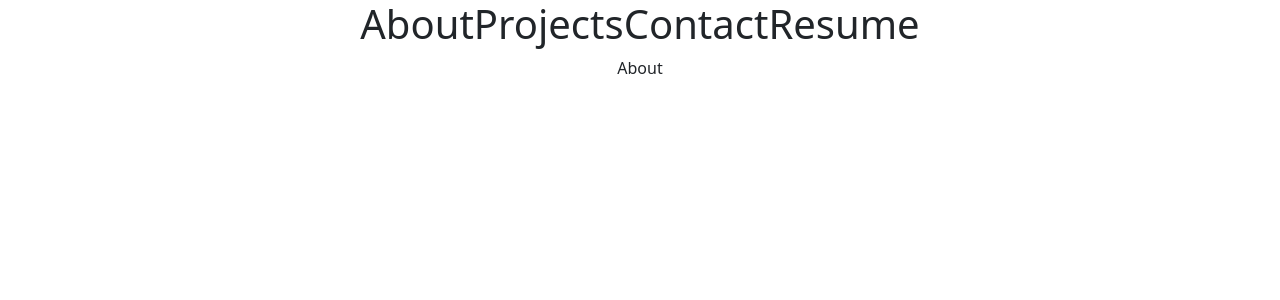
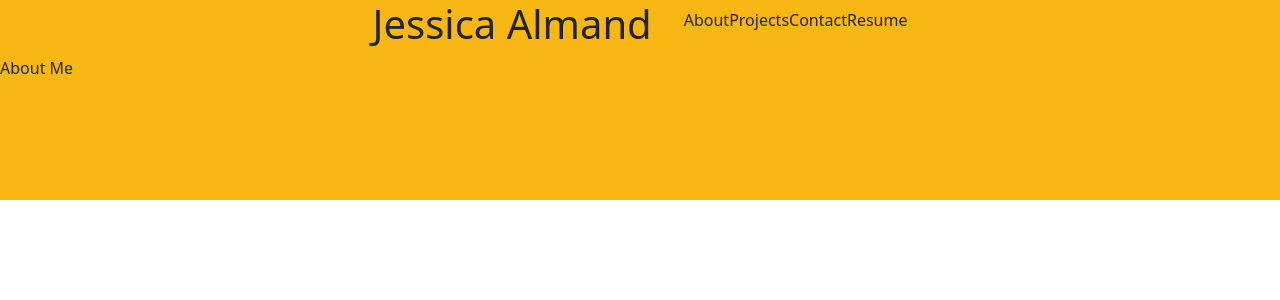
Before and after one commit to jalmand2/react-portfolio, a React (Create React App) app: page / in a window 1280 px wide. Shown: the top 300 px of the page. Built offline with nearby package versions, Linux system fonts and the light colour scheme.

Commit message:
Linked a CSS page

```diff
--- a/src/App.js
+++ b/src/App.js
@@ -1,6 +1,6 @@
 import React, {useState} from 'react';
 
-import './App.css';
+import './components/styles/header.css';
 
 import Nav from './components/Nav';
 import About from './components/About';
@@ -12,7 +12,7 @@ function App() {
   const [pageIndex, setPageIndex] = useState(0);
 
   return (
-    < div className = "App" >
+    < div className = "header" >
     <Nav
       showAbout={() => setPageIndex(0)}
       showProjects={() => setPageIndex(1)}
--- a/src/components/About/index.jsx
+++ b/src/components/About/index.jsx
@@ -2,7 +2,7 @@ import React from 'react';
 
 const About = () => {
     return (
-        <div>About</div>
+        <div>About Me</div>
     );
 };
 
--- a/src/components/Nav/index.jsx
+++ b/src/components/Nav/index.jsx
@@ -3,10 +3,13 @@ import React from 'react';
 const Nav = ({ showAbout, showProjects, showContact, showResume }) => {
     return (
         <div style={{ display: 'flex', justifyContent: 'center', alignItems: 'center'}}>
-        <h1 onClick={showAbout}>About</h1>
-        <h1 onClick={showProjects}>Projects</h1>
-        <h1 onClick={showContact}>Contact</h1>
-        <h1 onClick={showResume}>Resume</h1>
+             <h1>Jessica Almand</h1>
+             <ul style={{listStyle: 'none', display: 'flex', }}>
+        <li onClick={showAbout}>About</li>
+        <li onClick={showProjects}>Projects</li>
+        <li onClick={showContact}>Contact</li>
+        <li onClick={showResume}>Resume</li>
+        </ul>
         </div>
     );
 };
--- /dev/null
+++ b/src/components/styles/header.css
@@ -0,0 +1,4 @@
+.header {
+    background: #f9b713;
+    height: 200px;
+  }
--- a/src/index.js
+++ b/src/index.js
@@ -1,9 +1,10 @@
 import React from 'react';
-import ReactDOM from 'react-dom';
+import ReactDOM from 'react-dom'; // /client
 import './index.css';
 import App from './App';
 import reportWebVitals from './reportWebVitals';
 import 'bootstrap/dist/css/bootstrap.min.css';
+import './components/styles/header.css'
 
 // const root = ReactDOM.createRoot(document.getElementById('root'));
 // root.render(
```
